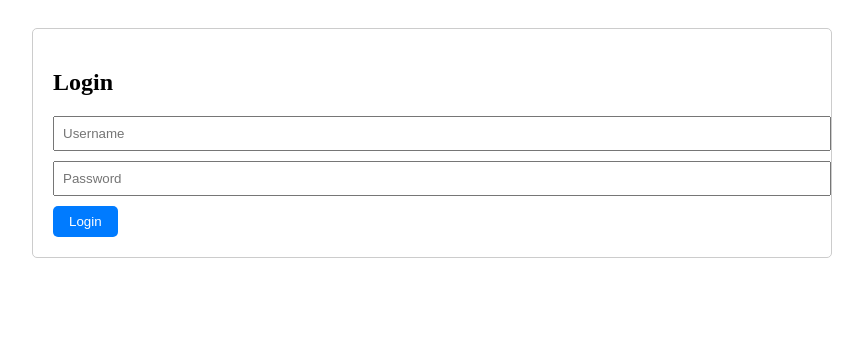
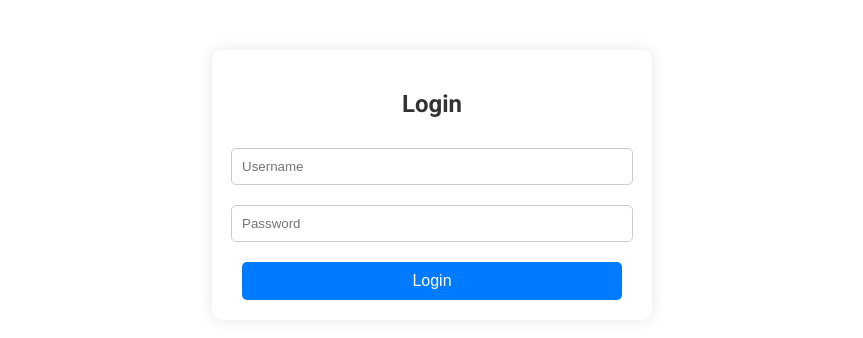
Before and after one commit to adamant-antithesis/aschat, a React (Create React App) app in the folder aschatapp/frontend/: page / in a window 1280 px wide. Shown: the top 338 px of the page, without its empty margins (208-1071 px from the left). Built offline with nearby package versions, Linux system fonts and the light colour scheme.

Commit message:
React styles

```diff
--- a/aschatapp/frontend/public/index.html
+++ b/aschatapp/frontend/public/index.html
@@ -4,6 +4,7 @@
     <meta charset="UTF-8">
     <meta name="viewport" content="width=device-width, initial-scale=1.0">
     <title>Chat Client</title>
+    <link rel="stylesheet" href="https://fonts.googleapis.com/css2?family=Roboto:wght@400;700&display=swap">
 </head>
 <body>
     <div id="root"></div>
--- a/aschatapp/frontend/src/components/ChatList.js
+++ b/aschatapp/frontend/src/components/ChatList.js
@@ -1,4 +1,5 @@
 import React, { useState, useEffect } from 'react';
+import '../styles/ChatList.css';
 
 function ChatList({ token, onChatSelect, onLogout }) {
   const [chats, setChats] = useState([]);
@@ -28,13 +29,15 @@ function ChatList({ token, onChatSelect, onLogout }) {
   }, [token]);
 
   return (
-    <div className="chat-list">
-      <h2>Available Chats</h2>
-      <button onClick={onLogout}>Logout</button>
-      {error && <p className="error">{error}</p>}
-      <ul>
+    <div className="chat-list-container">
+      <div className="chat-list-header">
+        <h2>Available Chats</h2>
+        <button onClick={onLogout} className="logout-button">Logout</button>
+      </div>
+      {error && <p className="error-message">{error}</p>}
+      <ul className="chat-list">
         {chats.map((chat) => (
-          <li key={chat.id} onClick={() => onChatSelect(chat.id)}>
+          <li key={chat.id} onClick={() => onChatSelect(chat.id)} className="chat-item">
             {chat.name}
           </li>
         ))}
--- a/aschatapp/frontend/src/components/ChatRoom.js
+++ b/aschatapp/frontend/src/components/ChatRoom.js
@@ -1,4 +1,5 @@
 import React, { useState, useEffect, useRef } from 'react';
+import '../styles/ChatRoom.css';
 
 function ChatRoom({ token, chatId, onBack }) {
   const [messages, setMessages] = useState([]);
@@ -52,10 +53,10 @@ function ChatRoom({ token, chatId, onBack }) {
   return (
     <div className="chat-room">
       <h2>Chat {chatId}</h2>
-      <button onClick={onBack}>Back to Chat List</button>
+      <button onClick={onBack} className="back-button">Back to Chat List</button>
       <div className="messages">
         {messages.map((msg, index) => (
-          <p key={index}>{msg}</p>
+          <p key={index} className="message">{msg}</p>
         ))}
         <div ref={messagesEndRef} />
       </div>
@@ -65,8 +66,10 @@ function ChatRoom({ token, chatId, onBack }) {
           value={message}
           onChange={(e) => setMessage(e.target.value)}
           onKeyPress={(e) => e.key === 'Enter' && sendMessage()}
+          className="message-input"
+          placeholder="Type a message..."
         />
-        <button onClick={sendMessage}>Send</button>
+        <button onClick={sendMessage} className="send-button">Send</button>
       </div>
     </div>
   );
--- a/aschatapp/frontend/src/components/Login.js
+++ b/aschatapp/frontend/src/components/Login.js
@@ -1,4 +1,5 @@
 import React, { useState } from 'react';
+import '../styles/Login.css';
 
 function Login({ onLogin }) {
   const [username, setUsername] = useState('');
@@ -28,7 +29,7 @@ function Login({ onLogin }) {
   };
 
   return (
-    <div className="login">
+    <div className="login-container">
       <h2>Login</h2>
       <form onSubmit={handleSubmit}>
         <input
@@ -36,16 +37,18 @@ function Login({ onLogin }) {
           placeholder="Username"
           value={username}
           onChange={(e) => setUsername(e.target.value)}
+          className="login-input"
         />
         <input
           type="password"
           placeholder="Password"
           value={password}
           onChange={(e) => setPassword(e.target.value)}
+          className="login-input"
         />
-        <button type="submit">Login</button>
+        <button type="submit" className="login-button">Login</button>
       </form>
-      {error && <p className="error">{error}</p>}
+      {error && <p className="error-message">{error}</p>}
     </div>
   );
 }
--- a/aschatapp/frontend/src/index.js
+++ b/aschatapp/frontend/src/index.js
@@ -2,6 +2,9 @@ import React from 'react';
 import ReactDOM from 'react-dom/client';
 import App from './App';
 import './styles.css';
+import './styles/Login.css';
+import './styles/ChatList.css';
+import './styles/ChatRoom.css';
 
 const root = ReactDOM.createRoot(document.getElementById('root'));
 
--- a/aschatapp/frontend/src/styles.css
+++ b/aschatapp/frontend/src/styles.css
@@ -1,63 +1,14 @@
-.app {
-    max-width: 800px;
-    margin: 0 auto;
-    padding: 20px;
-  }
+@import url('https://fonts.googleapis.com/css2?family=Roboto:wght@400;700&display=swap');
 
-  .login, .chat-list, .chat-room {
-    border: 1px solid #ccc;
-    padding: 20px;
-    border-radius: 5px;
-  }
+body {
+  font-family: 'Roboto', sans-serif;
+  margin: 0;
+  padding: 0;
+  box-sizing: border-box;
+}
 
-  .login input, .chat-room input {
-    display: block;
-    width: 100%;
-    margin: 10px 0;
-    padding: 8px;
-  }
-
-  .login button, .chat-list button, .chat-room button {
-    padding: 8px 16px;
-    background-color: #007bff;
-    color: white;
-    border: none;
-    border-radius: 5px;
-    cursor: pointer;
-  }
-
-  .login button:hover, .chat-list button:hover, .chat-room button:hover {
-    background-color: #0056b3;
-  }
-
-  .error {
-    color: red;
-  }
-
-  .chat-list ul {
-    list-style: none;
-    padding: 0;
-  }
-
-  .chat-list li {
-    padding: 10px;
-    cursor: pointer;
-    border-bottom: 1px solid #eee;
-  }
-
-  .chat-list li:hover {
-    background-color: #f5f5f5;
-  }
-
-  .messages {
-    height: 300px;
-    overflow-y: auto;
-    border: 1px solid #eee;
-    padding: 10px;
-    margin: 10px 0;
-  }
-
-  .input-area {
-    display: flex;
-    gap: 10px;
-  }
+.error-message {
+  color: #ff0000;
+  text-align: center;
+  margin-top: 10px;
+}
--- /dev/null
+++ b/aschatapp/frontend/src/styles/ChatList.css
@@ -0,0 +1,55 @@
+/* ChatList.css */
+
+.chat-list-container {
+  max-width: 600px;
+  margin: 50px auto;
+  padding: 20px;
+  border-radius: 10px;
+  box-shadow: 0 0 15px rgba(0, 0, 0, 0.1);
+  background-color: #ffffff;
+}
+
+.chat-list-header {
+  display: flex;
+  justify-content: space-between;
+  align-items: center;
+  margin-bottom: 20px;
+}
+
+.chat-list-header h2 {
+  color: #333333;
+  margin: 0;
+}
+
+.logout-button {
+  padding: 10px 20px;
+  background-color: #007bff;
+  color: #ffffff;
+  border: none;
+  border-radius: 5px;
+  cursor: pointer;
+  font-size: 16px;
+}
+
+.logout-button:hover {
+  background-color: #0056b3;
+}
+
+.chat-list {
+  list-style-type: none;
+  padding: 0;
+}
+
+.chat-item {
+  padding: 15px;
+  margin: 10px 0;
+  border: 1px solid #cccccc;
+  border-radius: 5px;
+  cursor: pointer;
+  background-color: #f9f9f9;
+  transition: background-color 0.3s;
+}
+
+.chat-item:hover {
+  background-color: #f1f1f1;
+}
--- /dev/null
+++ b/aschatapp/frontend/src/styles/ChatRoom.css
@@ -0,0 +1,81 @@
+.chat-room {
+    max-width: 600px;
+    margin: 50px auto;
+    padding: 20px;
+    border-radius: 10px;
+    box-shadow: 0 0 15px rgba(0, 0, 0, 0.1);
+    background-color: #ffffff;
+    display: flex;
+    flex-direction: column;
+  }
+
+  .chat-room h2 {
+    text-align: center;
+    color: #333333;
+    margin-bottom: 20px;
+  }
+
+  .back-button {
+    align-self: flex-start;
+    padding: 10px 20px;
+    background-color: #007bff;
+    color: #ffffff;
+    border: none;
+    border-radius: 5px;
+    cursor: pointer;
+    margin-bottom: 20px;
+  }
+
+  .back-button:hover {
+    background-color: #0056b3;
+  }
+
+  .messages {
+    flex-grow: 1;
+    overflow-y: auto;
+    padding: 10px;
+    border: 1px solid #cccccc;
+    border-radius: 5px;
+    background-color: #f9f9f9;
+  }
+
+  .message {
+    padding: 10px;
+    margin: 5px 0;
+    border-radius: 5px;
+    background-color: #e1f3fb;
+    word-wrap: break-word;
+  }
+
+  .input-area {
+    display: flex;
+    align-items: center;
+    margin-top: 20px;
+  }
+
+  .message-input {
+    flex-grow: 1;
+    padding: 10px;
+    border: 1px solid #cccccc;
+    border-radius: 5px;
+    margin-right: 10px;
+  }
+
+  .message-input:focus {
+    border-color: #007bff;
+    outline: none;
+    box-shadow: 0 0 5px rgba(0, 123, 255, 0.5);
+  }
+
+  .send-button {
+    padding: 10px 20px;
+    background-color: #007bff;
+    color: #ffffff;
+    border: none;
+    border-radius: 5px;
+    cursor: pointer;
+  }
+
+  .send-button:hover {
+    background-color: #0056b3;
+  }
--- /dev/null
+++ b/aschatapp/frontend/src/styles/Login.css
@@ -0,0 +1,58 @@
+/* Login.css */
+
+.login-container {
+    max-width: 400px;
+    margin: 50px auto;
+    padding: 20px;
+    border-radius: 10px;
+    box-shadow: 0 0 15px rgba(0, 0, 0, 0.1);
+    background-color: #ffffff;
+    overflow: hidden;
+    display: flex;
+    flex-direction: column;
+    align-items: center;
+  }
+
+  .login-container h2 {
+    text-align: center;
+    color: #333333;
+    margin-bottom: 20px;
+    width: 100%;
+  }
+
+  form {
+    width: 100%;
+    display: flex;
+    flex-direction: column;
+    align-items: center;
+  }
+
+  .login-input {
+    width: calc(100% - 20px);
+    padding: 10px;
+    margin: 10px 0;
+    border: 1px solid #cccccc;
+    border-radius: 5px;
+  }
+
+  .login-input:focus {
+    border-color: #007bff;
+    outline: none;
+    box-shadow: 0 0 5px rgba(0, 123, 255, 0.5);
+  }
+
+  .login-button {
+    width: calc(100% - 20px);
+    padding: 10px;
+    background-color: #007bff;
+    color: #ffffff;
+    border: none;
+    border-radius: 5px;
+    cursor: pointer;
+    font-size: 16px;
+    margin-top: 10px;
+  }
+
+  .login-button:hover {
+    background-color: #0056b3;
+  }
```
